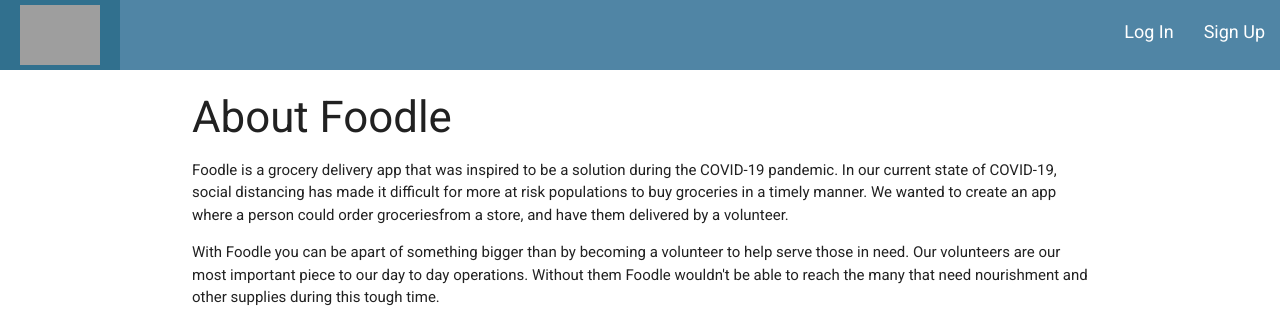
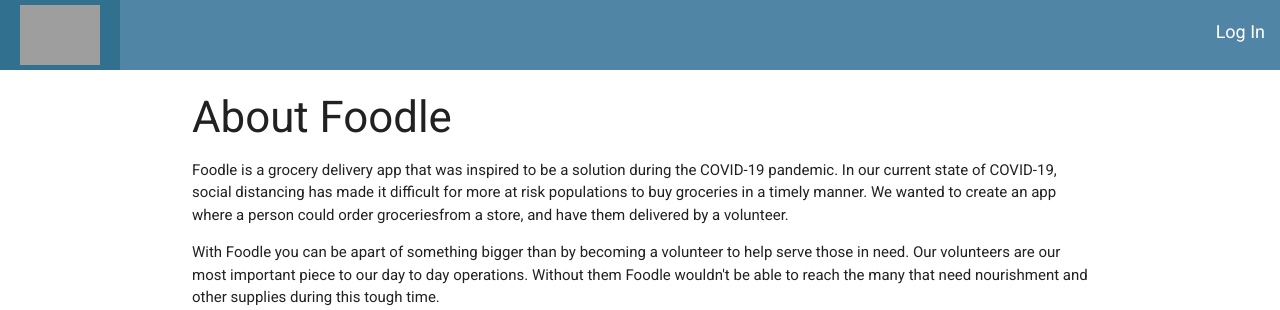
Before and after one commit to luxvalerian/food4u, a Django app: page /about/ in a window 1280 px wide. Shown: the top 310 px of the page. Run offline with Django 3.2, Linux system fonts and the light colour scheme; parts of the project's set-up code (start-up, migrations or seed data) failed here and were passed over; grey boxes are pictures that could not be loaded.

Commit message:
pylint and comment out unused line

```diff
--- a/main_app/templates/base.html
+++ b/main_app/templates/base.html
@@ -61,7 +61,8 @@
           {% if user.is_authenticated %}
           <!-- <li><a href="{% url 'checkout' user.id %}">Checkout</a></li> -->
           <ul id="dropdown1" class="dropdown-content">
-            <li style="background-color:#5085a5; color: #f7f9fb; max-width: 300px;"><a class="white-text" style="width: 300px; line-height: 50px;" href="#">Welcome, {{user.first_name}}!</a></li>
+            <li style="background-color:#5085a5; color: #f7f9fb; max-width: 300px;"><a class="white-text"
+                style="width: 300px; line-height: 50px;" href="#">Welcome, {{user.first_name}}!</a></li>
             <li><a href="{% url 'profile' user.id %}">Profile</a></li>
 
             <li><a href="/about">About</a></li>
@@ -83,7 +84,7 @@
           </li>
           {% else %}
           <li><a href="{% url 'login' %}">Log In</a></li>
-          <li><a href="{% url 'signup' %}">Sign Up</a></li>
+          <!-- <li><a href="{% url 'signup' %}">Sign Up</a></li> -->
           {% endif %}
         </ul>
       </div>
```
